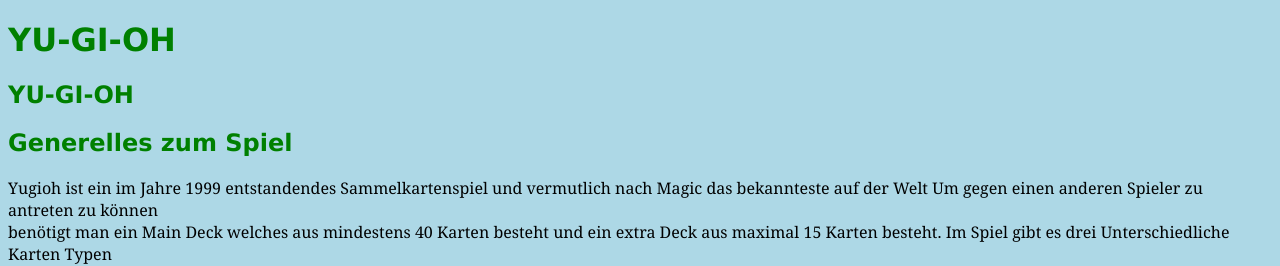
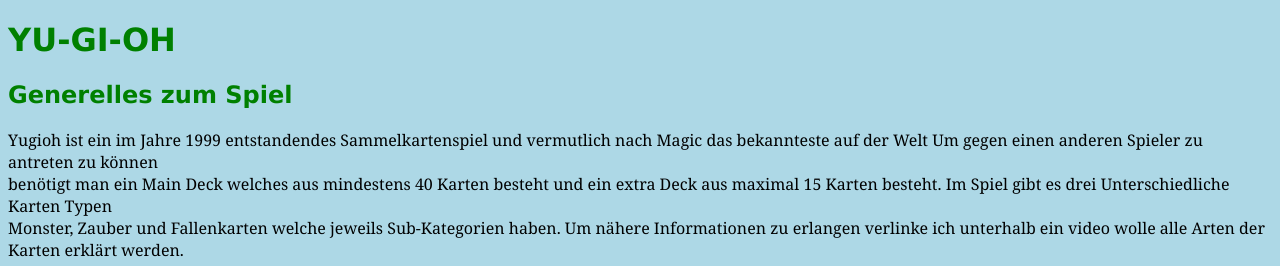
Before and after one commit to mpoettler/mpoettler.github.io, a plain HTML site: page index.html in a window 1280 px wide. Shown: the top 266 px of the page. Drawn offline with Linux system fonts and the light colour scheme.

Commit message:
small bug fix

```diff
--- a/index.html
+++ b/index.html
@@ -13,7 +13,6 @@
 		<h1>YU-GI-OH</h1>
 	</header>
 	<section>
-	<h1>YU-GI-OH</h1>
 	<h2>Generelles zum Spiel</h2>
 	<p>Yugioh ist ein im Jahre 1999 entstandendes Sammelkartenspiel und vermutlich nach Magic das bekannteste auf der Welt
 	   Um gegen einen anderen Spieler zu antreten zu können <br> benötigt man ein Main Deck welches aus mindestens 40 Karten besteht und ein extra Deck
```
